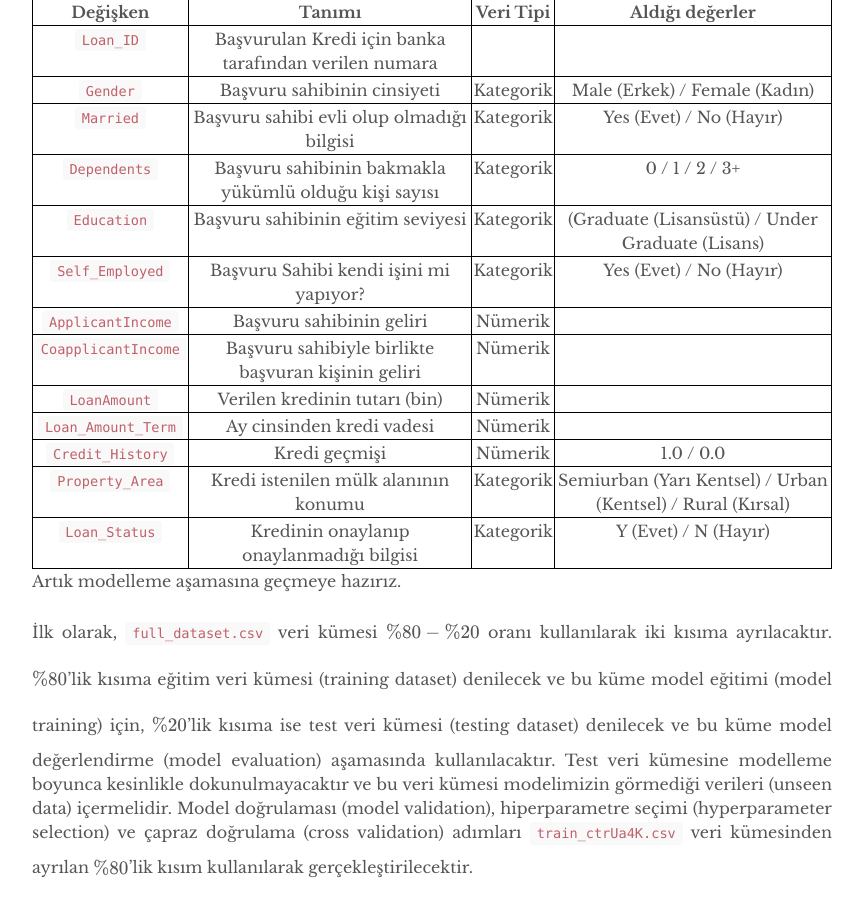
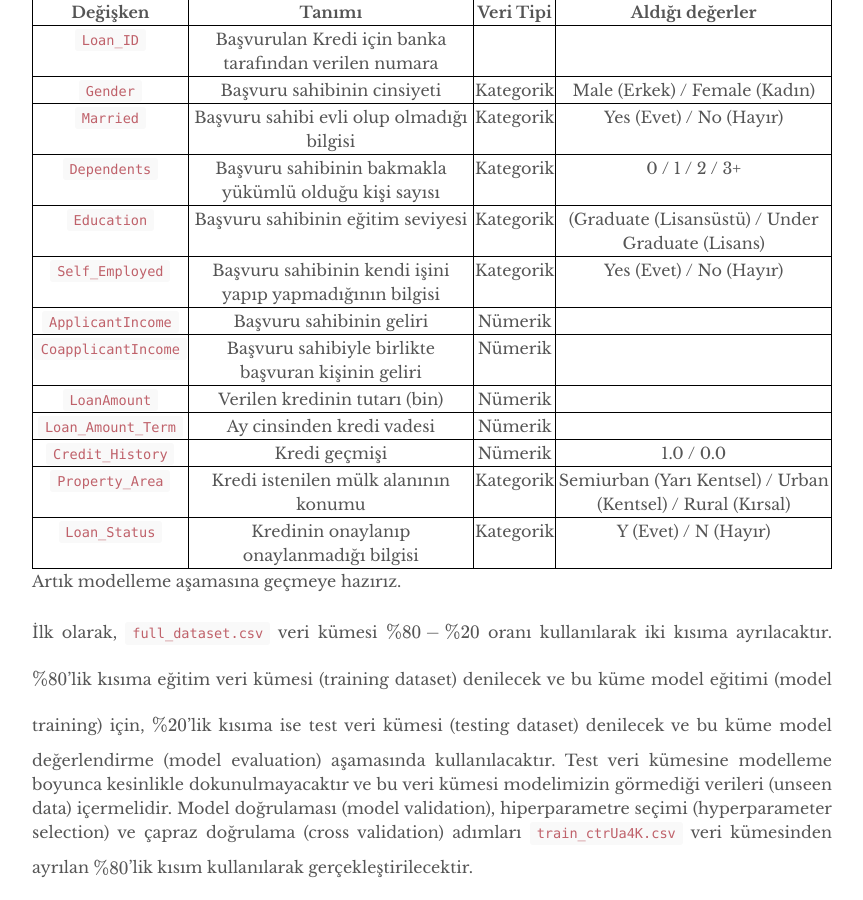
Before and after one commit to mmuratarat/turkish, a Jekyll site: the page built from _posts/2022-01-09-webapp_with_ML_model.md, in a window 1280 px wide and 900 px high, scrolled down 7085 px. Shown: the whole window, without its empty margins (208-1071 px from the left). Built offline with Jekyll 4.4.1, drawn with Linux system fonts in a browser that asks for light colours; nearby versions of some CDN libraries; formulas are drawn with MathJax 3; comment, search, counter and statistics services are not loaded.

Commit message:
Update 2022-01-09-webapp_with_ML_model.md

```diff
--- a/_posts/2022-01-09-webapp_with_ML_model.md
+++ b/_posts/2022-01-09-webapp_with_ML_model.md
@@ -184,7 +184,7 @@ Kaggle'a üye olup, `train_u6lujuX_CVtuZ9i (1).csv` isimli veri dosyasını indi
 |      `Married`      |               Başvuru sahibi evli olup olmadığı bilgisi             | Kategorik |                   Yes (Evet) / No (Hayır)                   |
 |     `Dependents`    |         Başvuru sahibinin bakmakla yükümlü olduğu kişi sayısı        | Kategorik |                        0 / 1 / 2 / 3+                       |
 |     `Education`     |          Başvuru sahibinin eğitim seviyesi         | Kategorik |       (Graduate (Lisansüstü) / Under Graduate (Lisans)      |
-|   `Self_Employed`   |       Başvuru Sahibi kendi işini mi yapıyor?       | Kategorik |                  Yes (Evet) / No (Hayır)                    |
+|   `Self_Employed`   |       Başvuru sahibinin kendi işini yapıp yapmadığının bilgisi       | Kategorik |                  Yes (Evet) / No (Hayır)                    |
 |  `ApplicantIncome`  |              Başvuru sahibinin geliri              |  Nümerik  |                                                             |
 | `CoapplicantIncome` | Başvuru sahibiyle birlikte başvuran kişinin geliri |  Nümerik  |                                                             |
 |     `LoanAmount`    |            Verilen kredinin tutarı (bin)           |  Nümerik  |                                                             |
```
